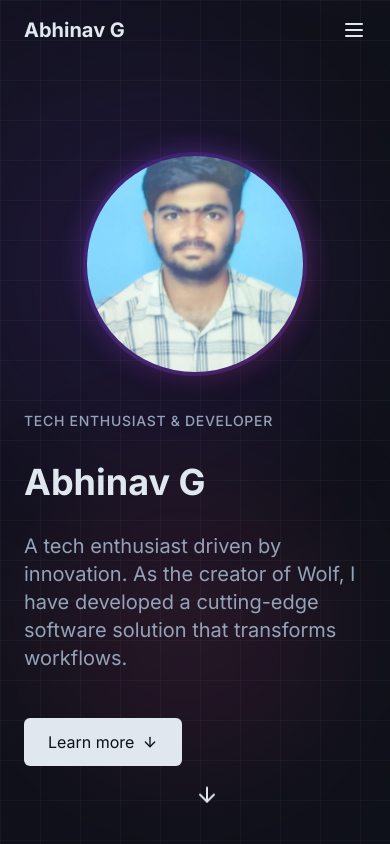
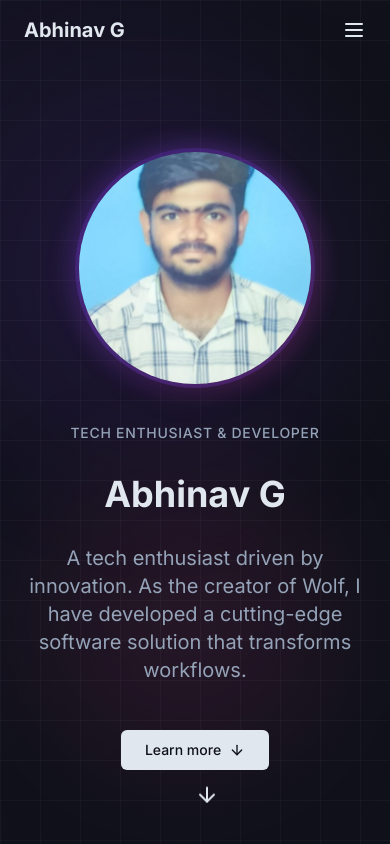
Before and after one commit to AbhinavG2004/portfolio-new, a React (Vite) app: page / in a window 390 px wide. Shown: the top 844 px of the page. Built offline with nearby package versions, Linux system fonts and the light colour scheme.

Commit message:
Update Hero and Footer components
- Modify Hero component to ensure the image is squared and "Abhinav G" appears below it.
- Update Footer component with correct GitHub, LinkedIn, and email links.

```diff
--- a/src/components/Footer.tsx
+++ b/src/components/Footer.tsx
@@ -20,7 +20,7 @@ const Footer = () => {
 
           <div className="flex items-center gap-6">
             <a
-              href="https://github.com/"
+              href="https://github.com/AbhinavG2004"
               target="_blank"
               rel="noopener noreferrer"
               className="hover:text-accent transition-colors p-2 rounded-full hover:bg-accent/10"
@@ -29,7 +29,7 @@ const Footer = () => {
               <Github size={20} />
             </a>
             <a
-              href="https://linkedin.com/in/"
+              href="https://www.linkedin.com/in/abhinav-g-6a724b329"
               target="_blank"
               rel="noopener noreferrer"
               className="hover:text-accent transition-colors p-2 rounded-full hover:bg-accent/10"
@@ -38,7 +38,7 @@ const Footer = () => {
               <Linkedin size={20} />
             </a>
             <a
-              href="mailto:abhinav@example.com"
+              href="mailto:ag7388@srmist.edu.in"
               className="hover:text-accent transition-colors p-2 rounded-full hover:bg-accent/10"
               aria-label="Email"
             >
--- a/src/components/Hero.tsx
+++ b/src/components/Hero.tsx
@@ -2,6 +2,8 @@
 import { useEffect, useRef } from "react";
 import { cn } from "@/lib/utils";
 import { ArrowDown } from "lucide-react";
+import { Button } from "./ui/button";
+import { Avatar, AvatarFallback, AvatarImage } from "./ui/avatar";
 
 const Hero = () => {
   const containerRef = useRef<HTMLDivElement>(null);
@@ -27,10 +29,25 @@ const Hero = () => {
   return (
     <section className="min-h-screen flex items-center justify-center relative overflow-hidden pt-20" id="home">
       <div
-        className="container mx-auto px-6 py-12 md:py-24 flex flex-col md:flex-row items-center gap-8"
+        className="container mx-auto px-6 py-12 md:py-24 flex flex-col items-center gap-12"
         ref={containerRef}
       >
-        <div className="order-2 md:order-1 space-y-6 max-w-2xl">
+        <div className="flex flex-col items-center text-center">
+          <div className="animate-on-scroll opacity-0 animate-delay-100 mb-8">
+            <div className="relative">
+              <Avatar className="w-60 h-60 md:w-72 md:h-72 rounded-full overflow-hidden border-4 border-accent/20 shadow-xl">
+                <AvatarImage
+                  src="/lovable-uploads/185af8ff-99f7-47a6-a01f-db2c2cb68baf.png"
+                  alt="Abhinav G"
+                  className="w-full h-full object-cover"
+                />
+                <AvatarFallback>AG</AvatarFallback>
+              </Avatar>
+              <div className="absolute -inset-1 rounded-full bg-gradient-to-br from-accent via-purple-500 to-pink-500 opacity-30 blur-md -z-10"></div>
+            </div>
+          </div>
+
+          <div className="space-y-6 max-w-2xl">
             <div className="inline-block overflow-hidden">
               <span className="section-subtitle animate-on-scroll opacity-0">
                 Tech Enthusiast & Developer
@@ -50,26 +67,16 @@ const Hero = () => {
             </div>
 
             <div className="inline-block overflow-hidden pt-4">
-            <a
-              href="#about"
-              className="flex items-center gap-2 px-6 py-3 bg-primary text-primary-foreground rounded-md hover:translate-y-1 transition-all animate-on-scroll opacity-0 animate-delay-300"
+              <Button
+                asChild
+                className="flex items-center gap-2 px-6 py-3 animate-on-scroll opacity-0 animate-delay-300"
               >
+                <a href="#about">
                   Learn more
                   <ArrowDown size={16} />
                 </a>
+              </Button>
             </div>
-        </div>
-
-        <div className="order-1 md:order-2 animate-on-scroll opacity-0 animate-delay-200">
-          <div className="relative">
-            <div className="w-56 h-56 md:w-72 md:h-72 rounded-full overflow-hidden border-4 border-accent/20 shadow-xl">
-              <img
-                src="/lovable-uploads/185af8ff-99f7-47a6-a01f-db2c2cb68baf.png"
-                alt="Abhinav G"
-                className="w-full h-full object-cover"
-              />
-            </div>
-            <div className="absolute -inset-0.5 rounded-full bg-gradient-to-br from-accent via-purple-500 to-pink-500 opacity-30 blur-md -z-10"></div>
           </div>
         </div>
       </div>
--- a/src/components/Navbar.tsx
+++ b/src/components/Navbar.tsx
@@ -29,9 +29,9 @@ const Navbar = () => {
   ];
 
   const socialLinks = [
-    { icon: <Github size={20} />, href: "https://github.com/" },
-    { icon: <Linkedin size={20} />, href: "https://linkedin.com/in/" },
-    { icon: <Mail size={20} />, href: "mailto:abhinav@example.com" },
+    { icon: <Github size={20} />, href: "https://github.com/AbhinavG2004", label: "GitHub" },
+    { icon: <Linkedin size={20} />, href: "https://www.linkedin.com/in/abhinav-g-6a724b329", label: "LinkedIn" },
+    { icon: <Mail size={20} />, href: "mailto:ag7388@srmist.edu.in", label: "Email" },
   ];
 
   return (
@@ -66,7 +66,7 @@ const Navbar = () => {
               target="_blank"
               rel="noopener noreferrer"
               className="p-2 rounded-full hover:bg-secondary transition-colors"
-              aria-label={`Social link ${index + 1}`}
+              aria-label={link.label}
             >
               {link.icon}
             </a>
@@ -111,7 +111,7 @@ const Navbar = () => {
                 target="_blank"
                 rel="noopener noreferrer"
                 className="p-2 rounded-full hover:bg-secondary transition-colors"
-                aria-label={`Social link ${index + 1}`}
+                aria-label={link.label}
               >
                 {link.icon}
               </a>
```
Lines whose indentation alone changed are shown as unchanged.
